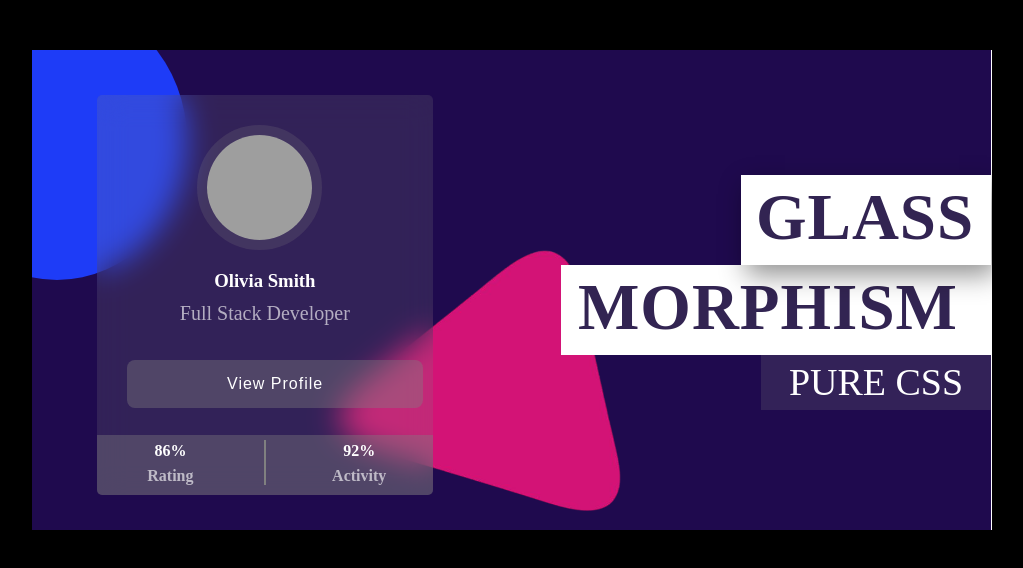
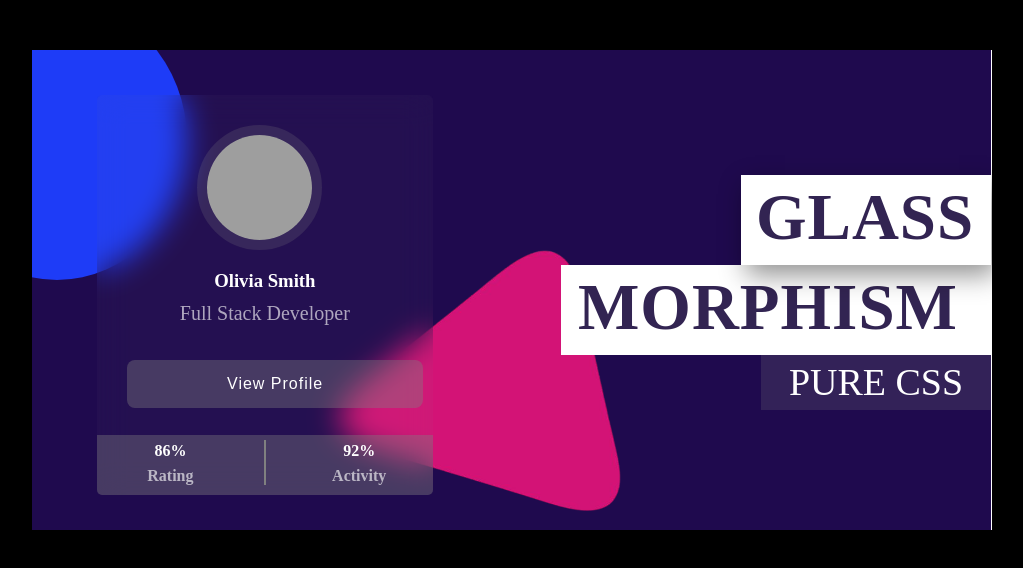
Before and after one commit to tmanju01/Task, a plain HTML site: page task_04.html in a window 1280 px wide. Shown: the whole page, without its empty margins (128-1151 px from the left). Drawn offline with Linux system fonts and the light colour scheme; grey boxes are pictures that could not be loaded; files whose address does not match are found by name.

Commit message:
Update task_04.html

```diff
--- a/task_04.html
+++ b/task_04.html
@@ -44,8 +44,10 @@
 		 	height: 400px;
 		 	width: 35%;
 		 	/*background: yellowgreen;*/
-		 	background:  #80808033;
+		 	/*background:  #80808033;*/
+		 	/*background: #80808045;*/
 		 	position: absolute;
+		 	background: #8080800d;
 		 	top: 45px;
 		 	left: 65px;
 		 	z-index: 6;
```
